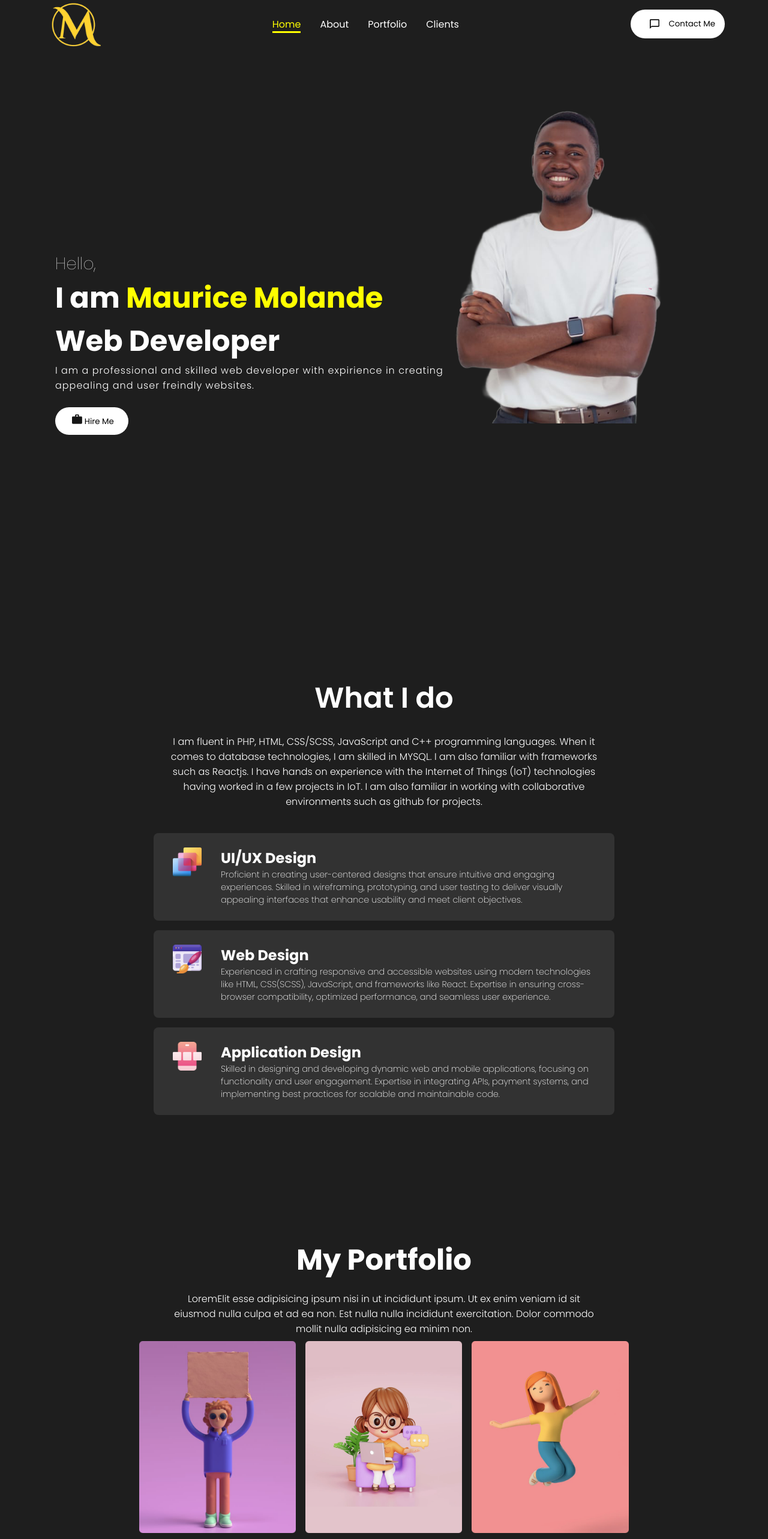
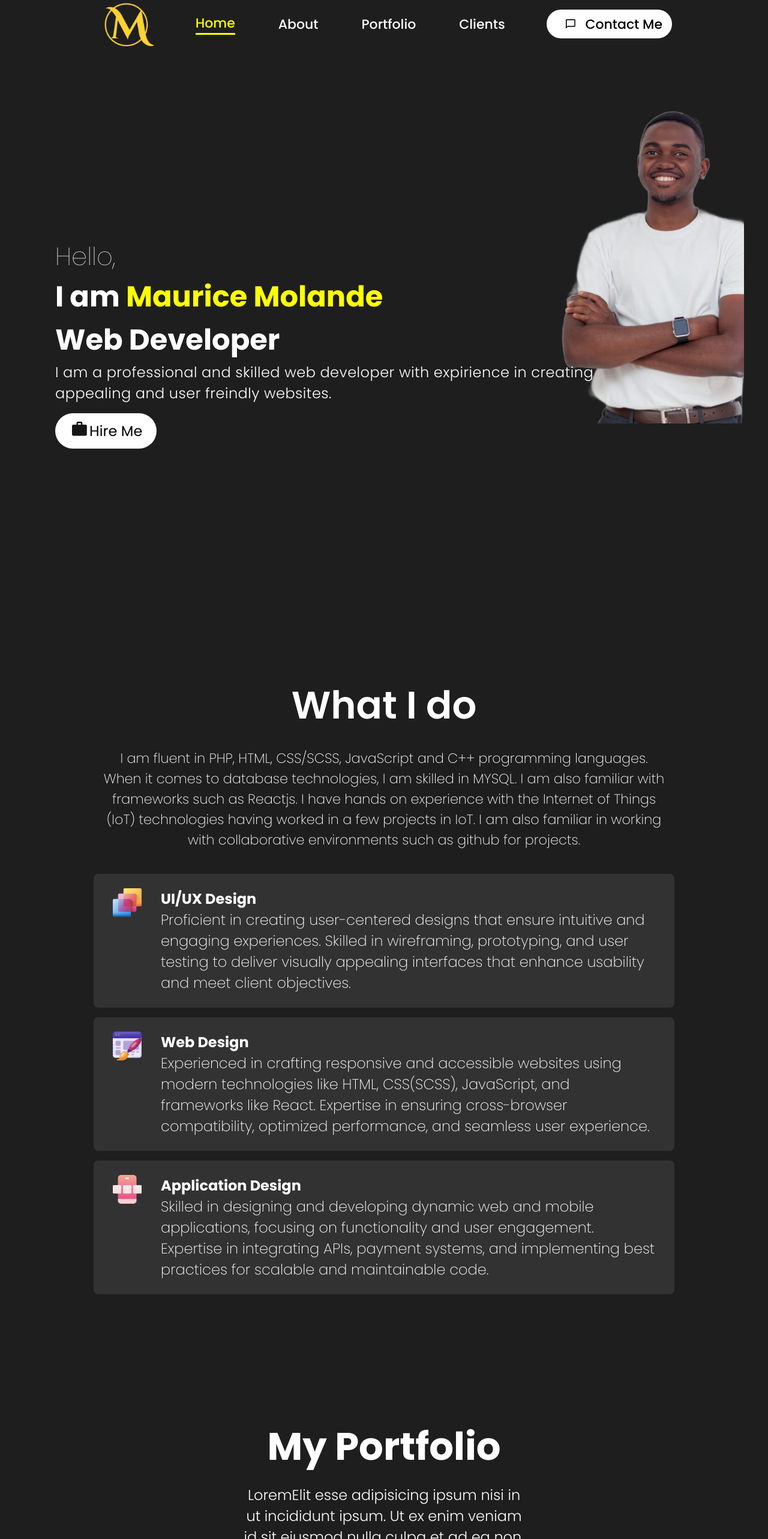
Before and after one commit to Mau134/builtbymolandee, a React (Create React App) app: page / in a window 1280 px wide. Shown: the top 2566 px of the page at 60% size. Built offline with nearby package versions, Linux system fonts and the light colour scheme.

Commit message:
changing sizes

```diff
--- a/src/components/Contact/contact.css
+++ b/src/components/Contact/contact.css
@@ -11,13 +11,13 @@
 }
 
 .contactPageTitle{
-    font-size: 3rem;
+    font-size: 4rem;
     margin-bottom: 1rem;
 }
 
 .clientDesc{
     font-weight: 300;
-    font-size: 1rem;
+    font-size: 1.5rem;
 }
 
 .clientImgs{
@@ -40,7 +40,7 @@
 
 .contactDesc{
     padding: 1rem;
-    font-size: medium;
+    font-size: 1.5rem;
     font-weight: 300;
 }
 
@@ -54,7 +54,7 @@
     max-width: 60rem;
 }
 .name, .email, .msg{
-    font-size: medium;
+    font-size: 1.5rem;
     width: 100%;
     max-width: 40rem;
     margin: 0.5rem;
@@ -71,6 +71,7 @@
     border-radius: 0.5rem;
     margin: 2rem;
     padding: 0.75rem 3.5rem;
+    font-size: 1.5rem;
 }
 
 .links{
@@ -80,7 +81,7 @@
 
 .link{
     object-fit: cover;
-    height: 3rem;
-    width: 3rem;
+    height: 4rem;
+    width: 4rem;
     margin: 0 0.75rem;
 }
--- a/src/components/Footer/footer.css
+++ b/src/components/Footer/footer.css
@@ -6,5 +6,5 @@
     align-items: center;
     justify-content: center;
     font-weight: 300;
-    font-size: small;
+    font-size: 0.9rem;
 }
--- a/src/components/Intro/intro.css
+++ b/src/components/Intro/intro.css
@@ -10,7 +10,7 @@
     position: absolute;
     z-index: -1;
     top: -4rem;
-    right: -4rem;
+    right: -15rem;
     object-fit: cover;
     height: 80vh;
 }
@@ -27,16 +27,16 @@
 }
 
 .hello{
-    font-size: 1.75rem;
+    font-size: 2.6rem;
     font-weight: 100;
 }
 .introName{
     color: yellow;
 }
 .introPara{
-    font-size: medium;
+    font-size: 1.5rem;
     font-weight: 300;
-    letter-spacing: 1px;
+    letter-spacing: 0.5px;
 }
 .btn{
     background: white;
@@ -44,11 +44,12 @@
     padding: 0.75rem 1.5rem;
     border: none;
     border-radius: 2rem;
+    font-size: 1.5rem;
 }
 .btnImg{
     object-fit: cover;
     margin: 0 0.25rem;
-    height: 1rem;
+    height: 1.5rem;
 }
 @media screen and (max-width:840px){
     .bg{
--- a/src/components/NavBar/navbar.css
+++ b/src/components/NavBar/navbar.css
@@ -2,7 +2,7 @@
     background: rgb(30, 30, 30);
     height: 5rem;
     width: 100vw;
-    max-width: 75rem;
+    max-width: 80%;
     margin: 0 auto;
     padding: 1rem 2rem;
     display: flex;
@@ -18,9 +18,17 @@
     height: 5rem;
     width: 6rem;
 }
+.deskTopMenu {
+  display: flex;
+  align-items: center;
+  gap: 40px; /* 👈 spacing between links */
+}
 .desktopMenuItem{
     margin: 1rem;
     cursor: pointer;
+    font-size: 22px; /* 👈 text size */
+    font-weight: 500;
+
 }
 .desktopMenuItem:hover{
     color: yellow;
@@ -36,6 +44,8 @@
     justify-content: center;
     padding: 0 1rem;
     border-radius: 2rem;
+    font-size: 22px; /* 👈 text size */
+    font-weight: 500;
 }
 .deskTopMenuImg{
     object-fit: cover;
--- a/src/components/Skills/skills.css
+++ b/src/components/Skills/skills.css
@@ -11,23 +11,23 @@
 }
 
 .skillTitle {
-  font-size: 3rem;
+  font-size: 4rem;
   font-weight: 600;
   padding-top: 3rem;
   margin-bottom: 1.5rem;
 }
 
 .skillDesc {
-  font-weight: 300;
-  font-size: 1rem;
-  max-width: 50rem;
+  font-weight: 200;
+  font-size: 1.4rem;
+  max-width: 80rem;
   padding: 0 2rem;
 }
 
 .skillBars {
   margin: 1.5rem;
   width: 100vw;
-  max-width: 80%;
+  max-width: 100%;
   text-align: left;
 }
 
@@ -47,7 +47,7 @@
 }
 
 .skillBarText p {
-  font-size: 0.9rem;
+  font-size: 1.5rem;
   font-weight: 200;
 }
 
--- a/src/components/Works/works.css
+++ b/src/components/Works/works.css
@@ -2,7 +2,7 @@
     margin: 0 auto;
     min-height: calc(100vh - 4rem);
     width: 100vw;
-    max-width: 60rem;
+    max-width: 100%;
     display: flex;
     flex-direction: column;
     align-items: center;
@@ -13,14 +13,14 @@
 
 .worksTitle{
     margin: 1rem 0;
-    font-size: 3rem;
+    font-size: 4rem;
 
 }
 
 .worksDesc{
     font-weight: 300;
-    font-size: 1rem;
-    max-width: 45rem;
+    font-size: 1.5rem;
+    max-width: 40%;
 }
 
 .worksImgs{
@@ -29,12 +29,12 @@
     justify-content: center;
     flex-wrap: wrap;
     width: 100vw;
-    max-width: 65rem;
+    max-width: 80%;
 }
 
 .worksImg{
     object-fit: cover;
-    height: 20rem;
+    height: 30rem;
     margin: 0.5rem;
 }
 
@@ -43,7 +43,7 @@
     border: none;
     background: white;
     border-radius: 2rem;
-    font-size: 1rem;
+    font-size: 1.5rem;
     margin: 3rem 0;
 }
 
```
